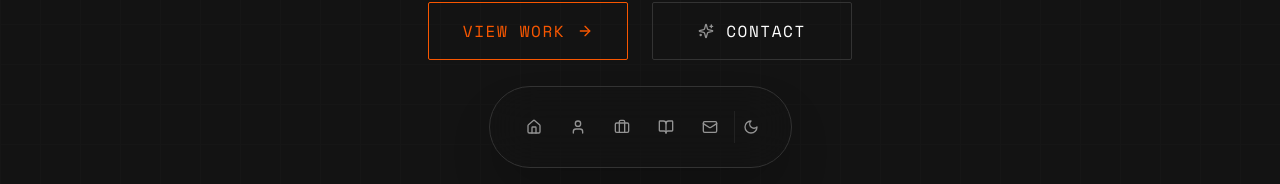
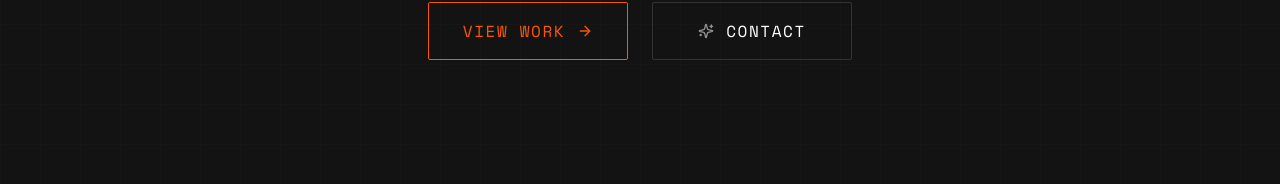
Before and after one commit to neelpatel6262/neel-patel-frontend-developer, a React (Vite) app: page / in a window 1280 px wide. Shown: the part 616-800 px from the top of the page. Built offline with nearby package versions, Linux system fonts and the light colour scheme; a web font is replaced by a local one.

Commit message:
feat: remove md:hidden in mobilenav

```diff
--- a/src/components/MobileNav.tsx
+++ b/src/components/MobileNav.tsx
@@ -40,7 +40,7 @@ export function MobileNav({ theme = 'dark', toggleTheme }: MobileNavProps) {
       initial={{ y: 100 }}
       animate={{ y: 0 }}
       transition={{ type: 'spring', stiffness: 120, damping: 25 }}
-      className="fixed bottom-4 left-1/2 -translate-x-1/2 z-50 w-full flex justify-center px-4"
+      className="md:hidden fixed bottom-4 left-1/2 -translate-x-1/2 z-50 w-full flex justify-center px-4"
       role="navigation"
       aria-label="Main navigation"
     >
```
